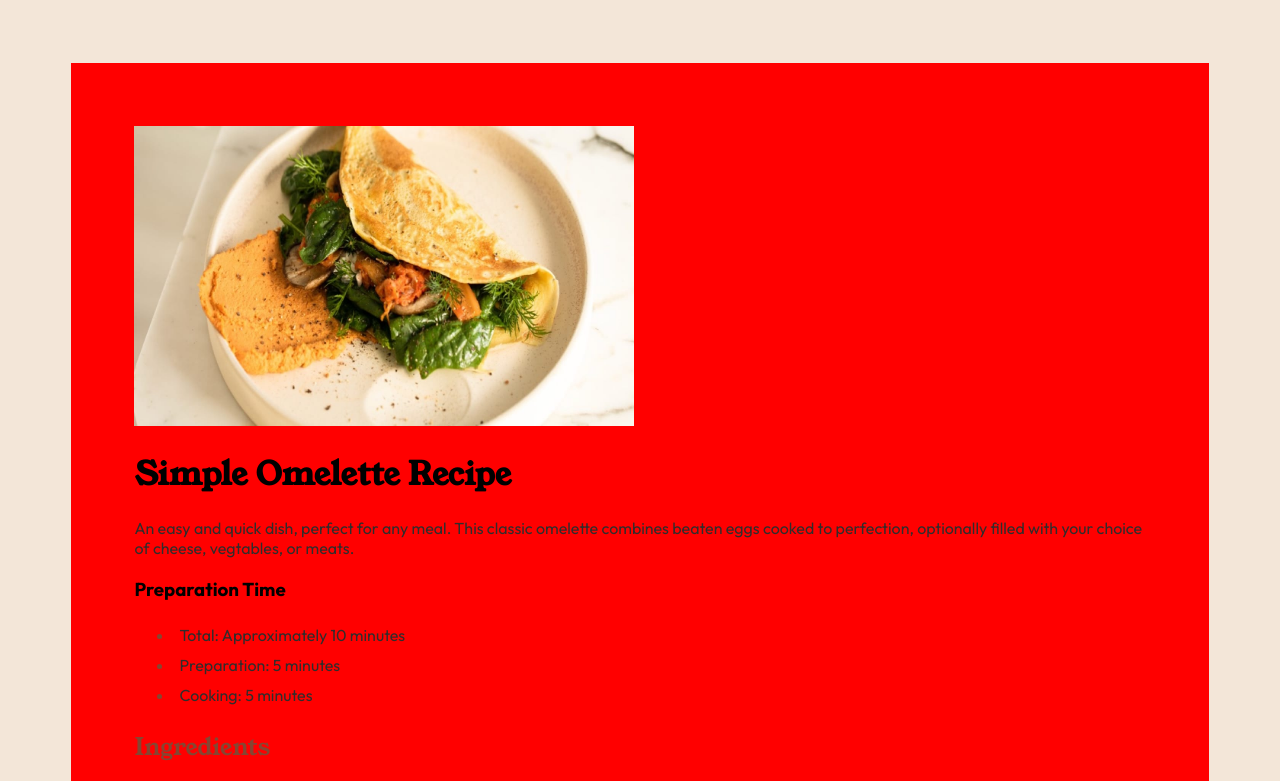
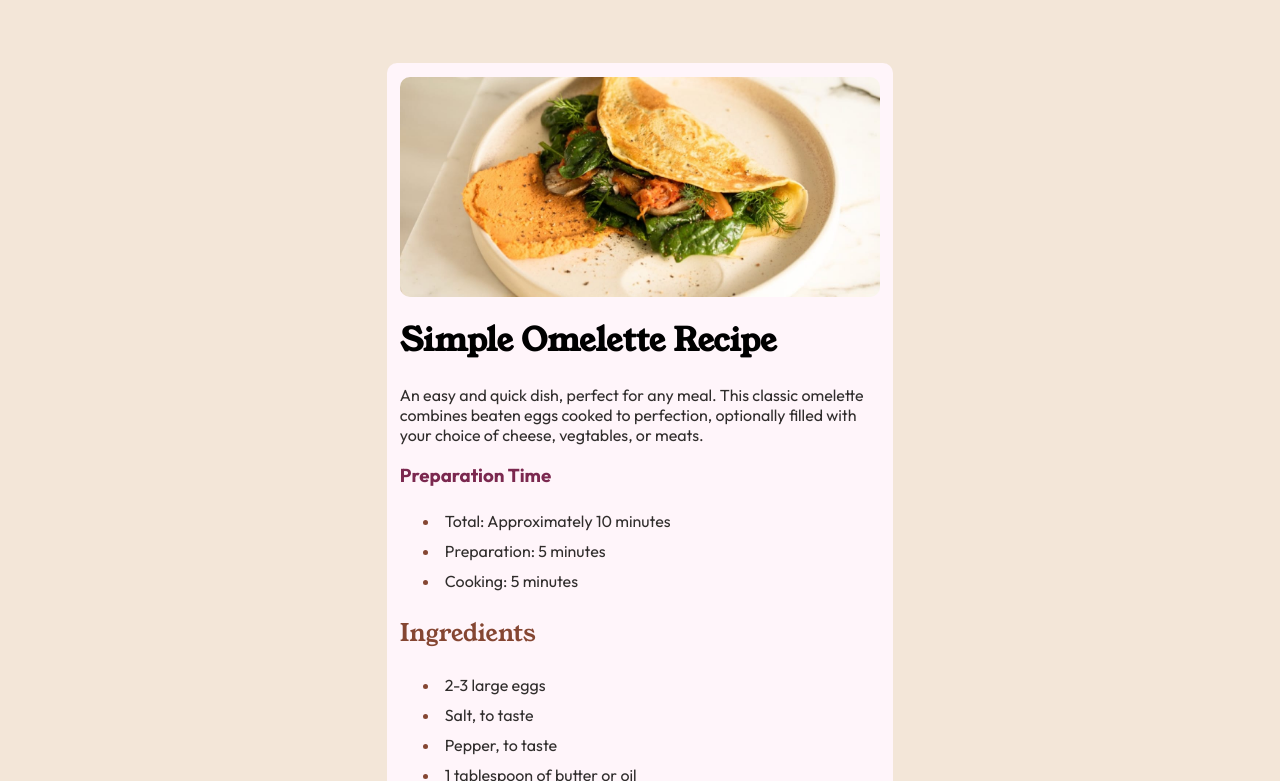
Before and after one commit to xXxLizzy91xXx/FrontEndMentor, a plain HTML site: page Recipe Page/design/index.html in a window 1280 px wide. Shown: the top 781 px of the page. Drawn offline with Linux system fonts and the light colour scheme.

Commit message:
styling for container

```diff
--- a/Recipe Page/design/style.css
+++ b/Recipe Page/design/style.css
@@ -29,16 +29,25 @@ hr {
     color: hsl(30, 18%, 87%);
 }
 
-.container {
-    /* background-color: hsl(330, 100%, 98%); */
-    background-color: red;
-    padding: 5%;
-    margin: 5%;
+img {
+    display: block;
+    margin-left: auto;
+    margin-right: auto;
+    width: 95%;
 }
 
-img {
-    width: 500px;
-    height: 300px;
+img, .container {
+    border-radius: 10px;
+}
+
+.container {
+    background-color: hsl(330, 100%, 98%);
+    margin: 5% 30% 5% 30%;
+    padding-top: 1.10%;
+}
+
+.writing {
+    margin: 2.5%;
 }
 
 .title {
@@ -52,6 +61,11 @@ img {
 
 .prep {
     font-family: Outfit;
+    background-color: hsl(330, 100%, 98%);
+}
+
+.prephead {
+    color: hsl(332, 51%, 32%);
 }
 
 .values {
```
